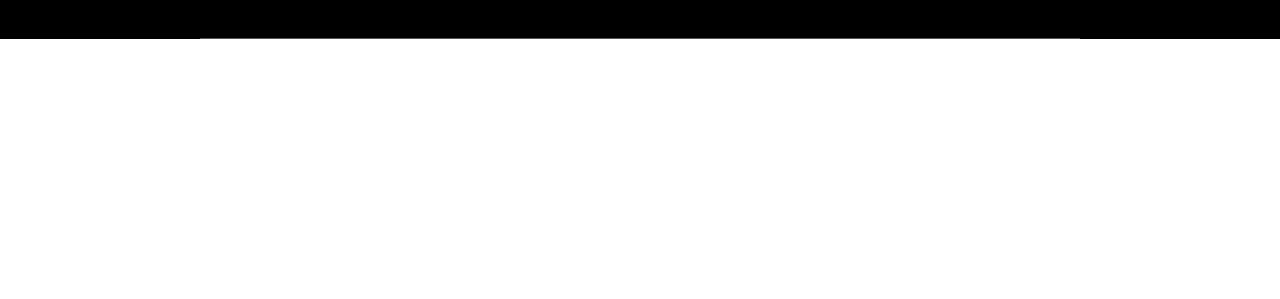
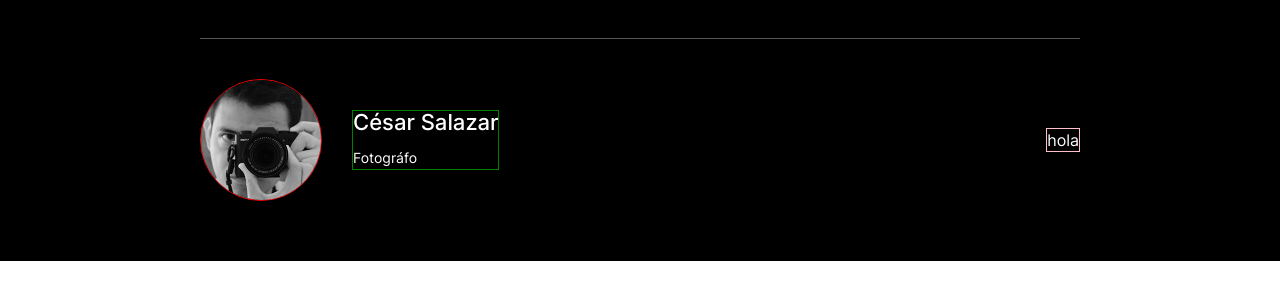
Before and after one commit to cesarcash/web_project_around, a plain HTML site: page index.html in a window 1280 px wide. Shown: the part 81-380 px from the top of the page. Drawn offline with Linux system fonts and the light colour scheme.

Commit message:
avance en modulo user

```diff
--- /dev/null
+++ b/blocks/user.css
@@ -0,0 +1,81 @@
+.user {
+    display: flex;
+    flex-direction: column;
+    padding: 42px 19px 36px;
+    align-items: center;
+}
+
+.user__picture {
+    max-width: 120px;
+    border-radius: 50%;
+    overflow: hidden;
+    margin-bottom: 14px;
+    border: 1px solid red;
+
+}
+
+.user__photo {
+    width: 100%;
+    display: block;
+}
+
+.user__data {
+    text-align: center;
+    border: 1px solid green;
+    margin-bottom: 36px;
+}
+
+.user__data-row {
+    display: flex;
+    gap: 12px;
+}
+
+.user__name-profile {
+    margin: 0;
+    font-family: 'Inter Medium';
+    font-size: 22px;
+    font-weight: 500;
+    margin-bottom: 14px;
+}
+
+.user__name-description {
+    margin: 0;
+    font-family: 'Inter Regular';
+    font-size: 14px;
+    font-weight: 400;
+}
+
+.user__action {
+    border: 1px solid pink;
+}
+
+@media screen and (min-width: 1280px){
+
+    .user {
+        flex-direction: row;
+        padding: 40px 0px 60px;
+
+    }
+
+    .user__picture {
+        margin: 0 30px 0 0;
+    }
+
+    .user__data {
+        margin-bottom: 0;
+        text-align: initial;
+    }
+
+    .user__data-row {
+        gap: 17px;
+    }
+
+    .user__name-profile {
+
+    }
+
+    .user__action {
+        margin-left: auto;
+    }
+
+}
--- a/index.html
+++ b/index.html
@@ -13,25 +13,27 @@
             <header class="header">
                 <img src="./images/logo__white.png" alt="Alrededor del mundo" class="header__logo">
             </header>
-            <!-- <div class="user">
+            <div class="user">
                 <div class="user__picture">
                     <img src="./images/profile.jpg" alt="César Salazar" class="user__photo">
                 </div>
                 <div class="user__data">
-                    <div>
+                    <div class="user__data-row">
                         <h1 class="user__name-profile">César Salazar</h1>
-                        <p class="user__name-description">Fotográfo</p>
+                        <!-- <button id="" class="button button__edit" aria-label="Editar perfil">
+                            <img src="./images/icon__edit.png" alt="Editar perfil">
+                        </button> -->
                     </div>
-                    <a href="#" class="user__edit" >
-                        <img src="./images/icon__edit.png" alt="Editar perfil">
-                    </a>
+                    <p class="user__name-description">Fotográfo</p>
                 </div>
                 <div class="user__action">
-                    <a href="#" class="user__add">
+                    hola
+                    <!-- <button id="" class="user__add" aria-label="Añadir post">
                         <img src="./images/icon__add.png" alt="Añadir post">
-                    </a>
+                    </button> -->
                 </div>
             </div>
+            <!--
             <main class="content">
                 <section class="post">
                     <div class="post__image-container">
--- a/pages/index.css
+++ b/pages/index.css
@@ -2,3 +2,4 @@
 @import url('../vendor/fonts.css');
 @import url('../blocks/page.css');
 @import url('../blocks/header.css');
+@import url('../blocks/user.css');
--- a/vendor/fonts.css
+++ b/vendor/fonts.css
@@ -1,19 +1,19 @@
 @font-face {
-    src: url('./fonts/Inter-Regular.ttf') format('ttf');
+    src: url('./fonts/Inter-Regular.ttf');
     font-family: 'Inter Regular';
     font-weight: 400;
     font-style: normal;
 }
 
 @font-face {
-    src: url('./fonts/Inter-Medium.ttf') format('ttf');
+    src: url('./fonts/Inter-Medium.ttf');
     font-family: 'Inter Medium';
     font-weight: 500;
     font-style: normal;
 }
 
 @font-face {
-    src: url('./fonts/Inter-Black.ttf') format('ttf');
+    src: url('./fonts/Inter-Black.ttf');
     font-family: 'Inter Black';
     font-weight: 900;
     font-style: normal;
```
